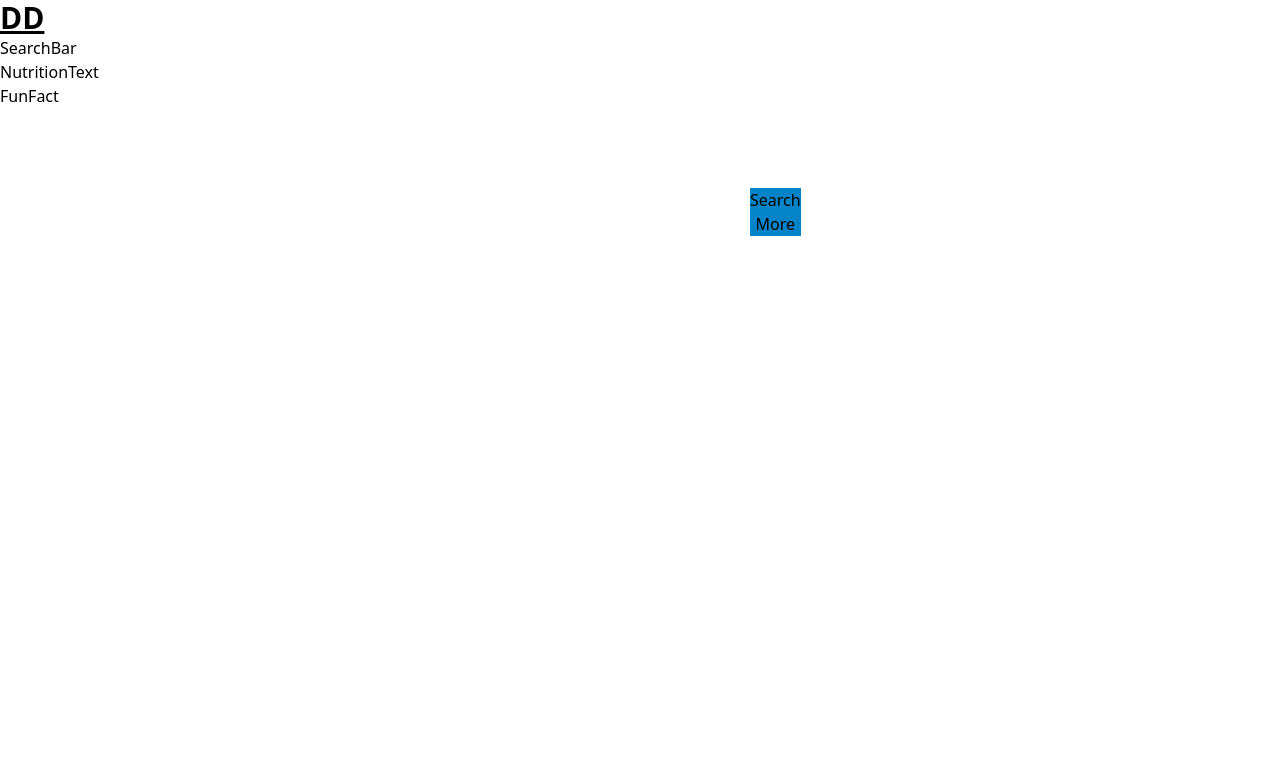
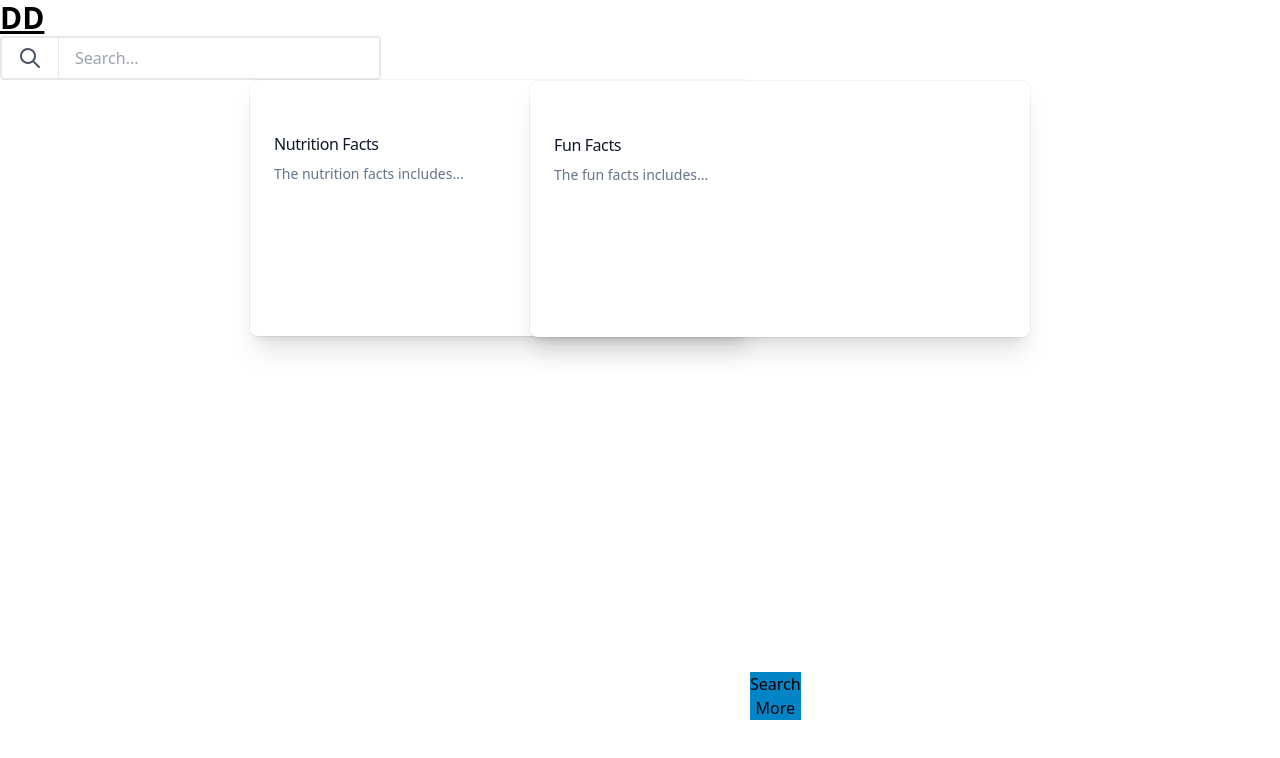
Before and after one commit to kaitchau/NutriFruit, a React (Create React App) app: page / in a window 1280 px wide. Shown: the top 758 px of the page. Built offline with nearby package versions, Linux system fonts and the light colour scheme.

Commit message:
added text boxes

```diff
--- a/src/FunFact.js
+++ b/src/FunFact.js
@@ -1,9 +1,18 @@
-import React from 'react'
+import React from "react";
 
 const FunFact = () => {
   return (
-    <div>FunFact</div>
-  )
-}
+    <div class="relative h-64 w-100 ...">
+      <div class="absolute top-[-255px] right-[250px] h-64 w-[500px] bg-white dark:bg-slate-900 rounded-lg px-6 py-8 ring-1 ring-slate-900/5 shadow-xl">
+        <h3 class="text-slate-900 dark:text-white mt-5 text-base font-medium tracking-tight">
+          Fun Facts
+        </h3>
+        <p class="text-slate-500 dark:text-slate-400 mt-2 text-sm">
+          The fun facts includes...
+        </p>
+      </div>
+    </div>
+  );
+};
 
-export default FunFact
+export default FunFact;
--- a/src/NutritionText.js
+++ b/src/NutritionText.js
@@ -1,9 +1,18 @@
-import React from 'react'
+import React from "react";
 
 const NutritionText = () => {
   return (
-    <div>NutritionText</div>
-  )
-}
+    <div class="relative h-64 w-100 ...">
+      <div class="absolute inset-y-0 left-[250px] w-[500px] bg-white dark:bg-slate-900 rounded-lg px-6 py-8 ring-1 ring-slate-900/5 shadow-xl">
+        <h3 class="text-slate-900 dark:text-white mt-5 text-base font-medium tracking-tight">
+          Nutrition Facts
+        </h3>
+        <p class="text-slate-500 dark:text-slate-400 mt-2 text-sm">
+          The nutrition facts includes...
+        </p>
+      </div>
+    </div>
+  );
+};
 
-export default NutritionText
+export default NutritionText;
--- a/src/SearchBar.js
+++ b/src/SearchBar.js
@@ -1,9 +1,23 @@
-import React from 'react'
+import React from "react";
 
 const SearchBar = () => {
   return (
-    <div>SearchBar</div>
-  )
-}
+    <div class="container flex mx-auto">
+      <div class="flex border-2 rounded">
+        <button class="flex items-center justify-center px-4 border-r">
+          <svg
+            class="w-6 h-6 text-gray-600"
+            fill="currentColor"
+            xmlns="http://www.w3.org/2000/svg"
+            viewBox="0 0 24 24"
+          >
+            <path d="M16.32 14.9l5.39 5.4a1 1 0 0 1-1.42 1.4l-5.38-5.38a8 8 0 1 1 1.41-1.41zM10 16a6 6 0 1 0 0-12 6 6 0 0 0 0 12z"></path>
+          </svg>
+        </button>
+        <input type="text" class="px-4 py-2 w-80" placeholder="Search..." />
+      </div>
+    </div>
+  );
+};
 
-export default SearchBar
+export default SearchBar;
```
